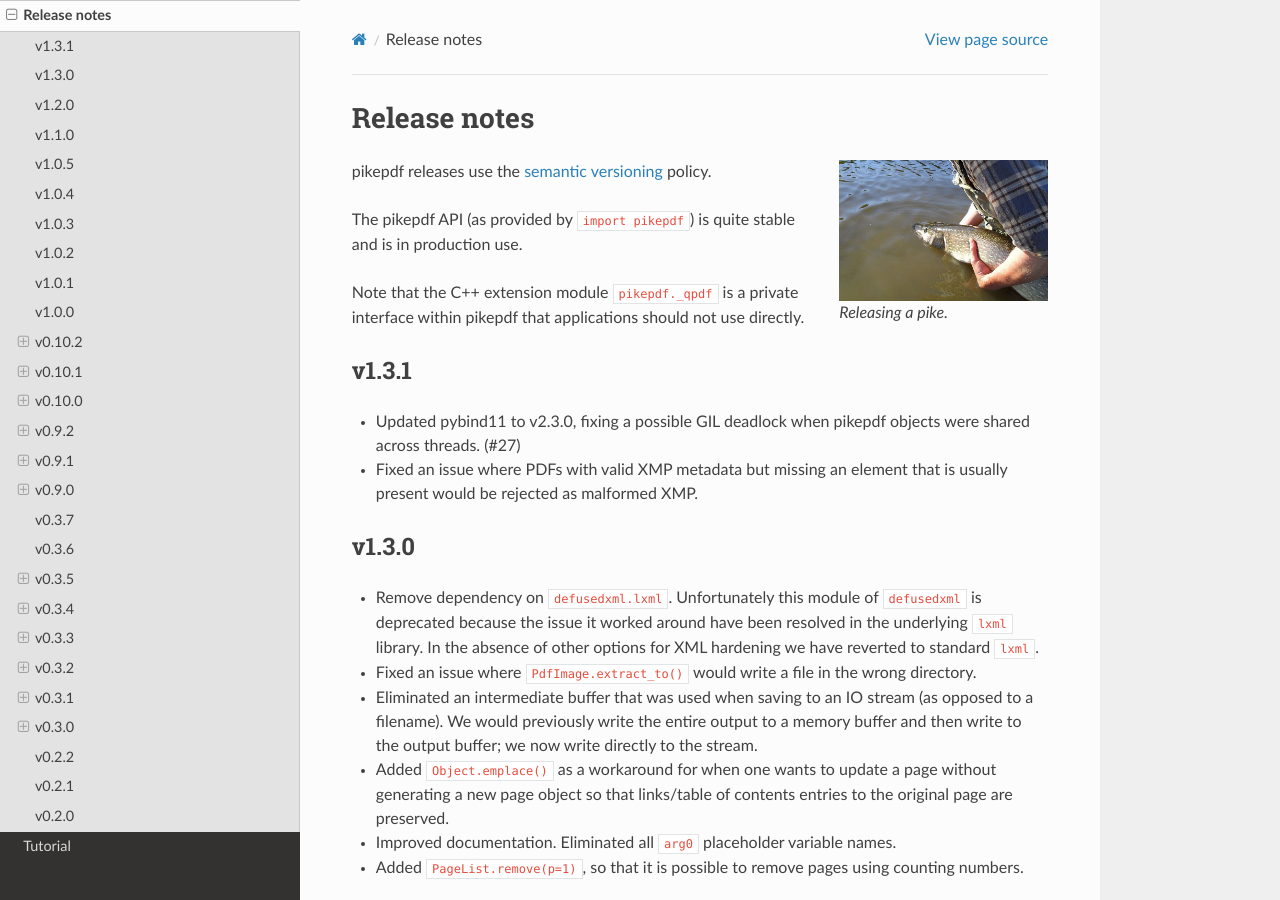
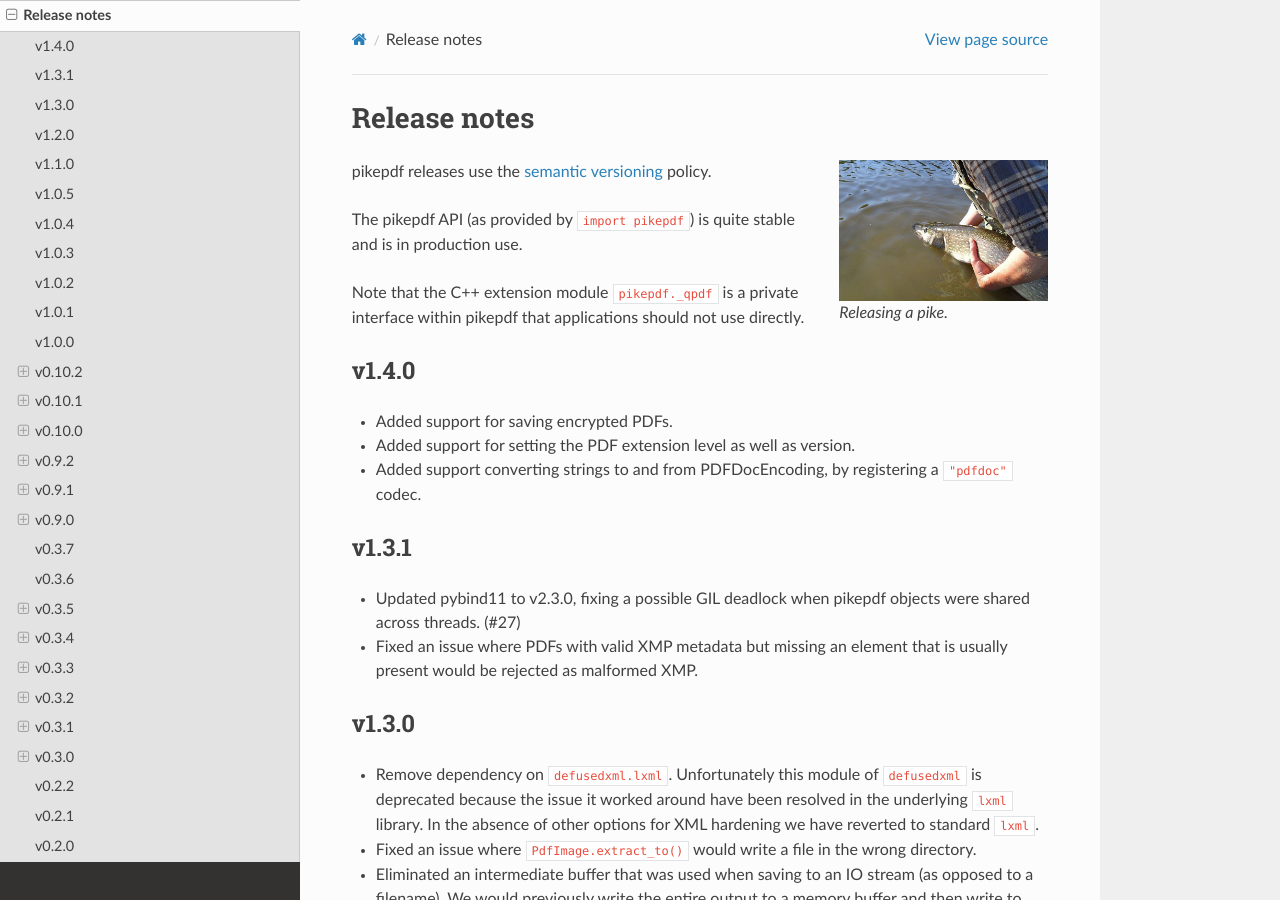
Before and after one commit to pikepdf/pikepdf, a Sphinx documentation site: the page built from docs/release_notes.rst, in a window 1280 px wide and 900 px high. Built offline with Sphinx 7.4.7 and the Read the Docs theme 2.0.0, drawn with Linux system fonts in a browser that asks for light colours; pages that are not in the unit, such as notebooks, are missing from menus; the version number could not be read and is left out.

Commit message:
v1.4.0 release notes

```diff
--- a/docs/release_notes.rst
+++ b/docs/release_notes.rst
@@ -15,6 +15,15 @@ pikepdf releases use the `semantic versioning <http://semver.org>`_ policy.
 The pikepdf API (as provided by ``import pikepdf``) is quite stable and is in production use.
 
 Note that the C++ extension module ``pikepdf._qpdf`` is a private interface within pikepdf that applications should not use directly.
+
+v1.4.0
+======
+
+* Added support for saving encrypted PDFs.
+
+* Added support for setting the PDF extension level as well as version.
+
+* Added support converting strings to and from PDFDocEncoding, by registering a ``"pdfdoc"`` codec.
 
 v1.3.1
 ======
```
